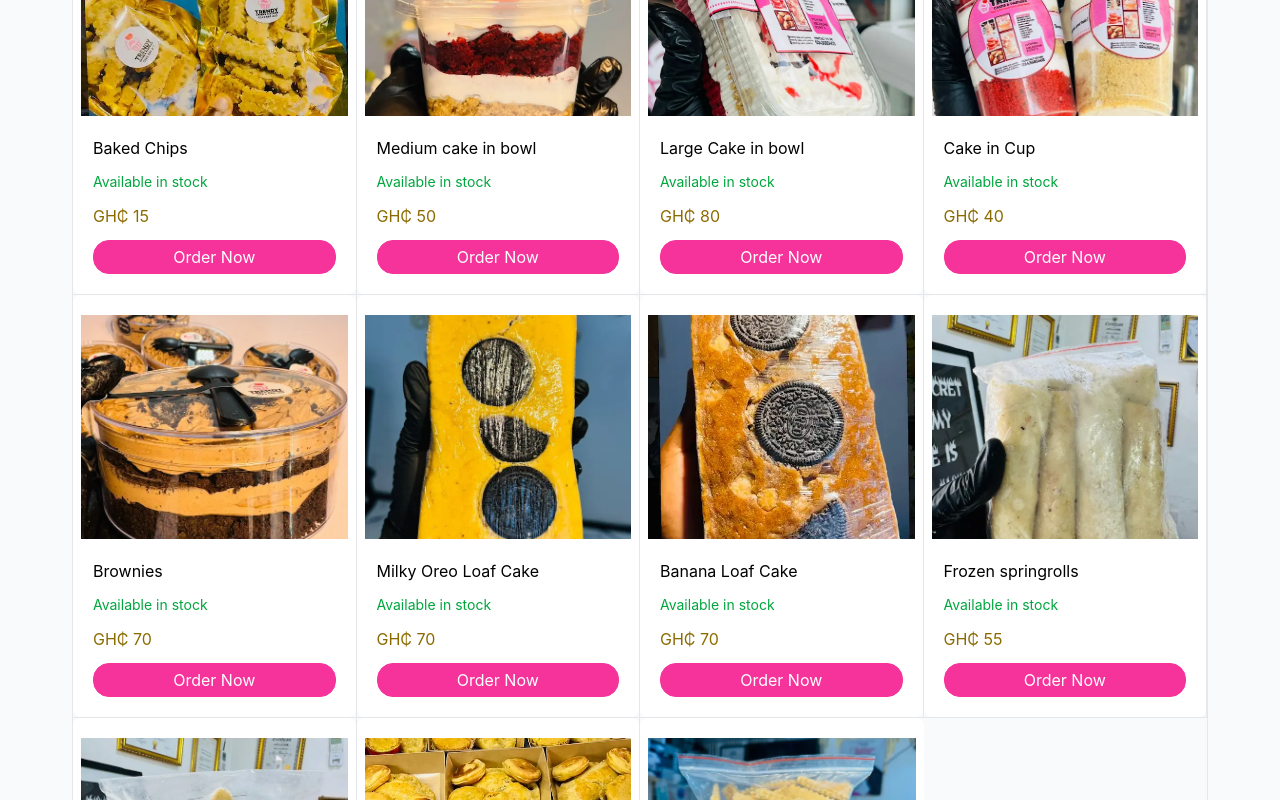
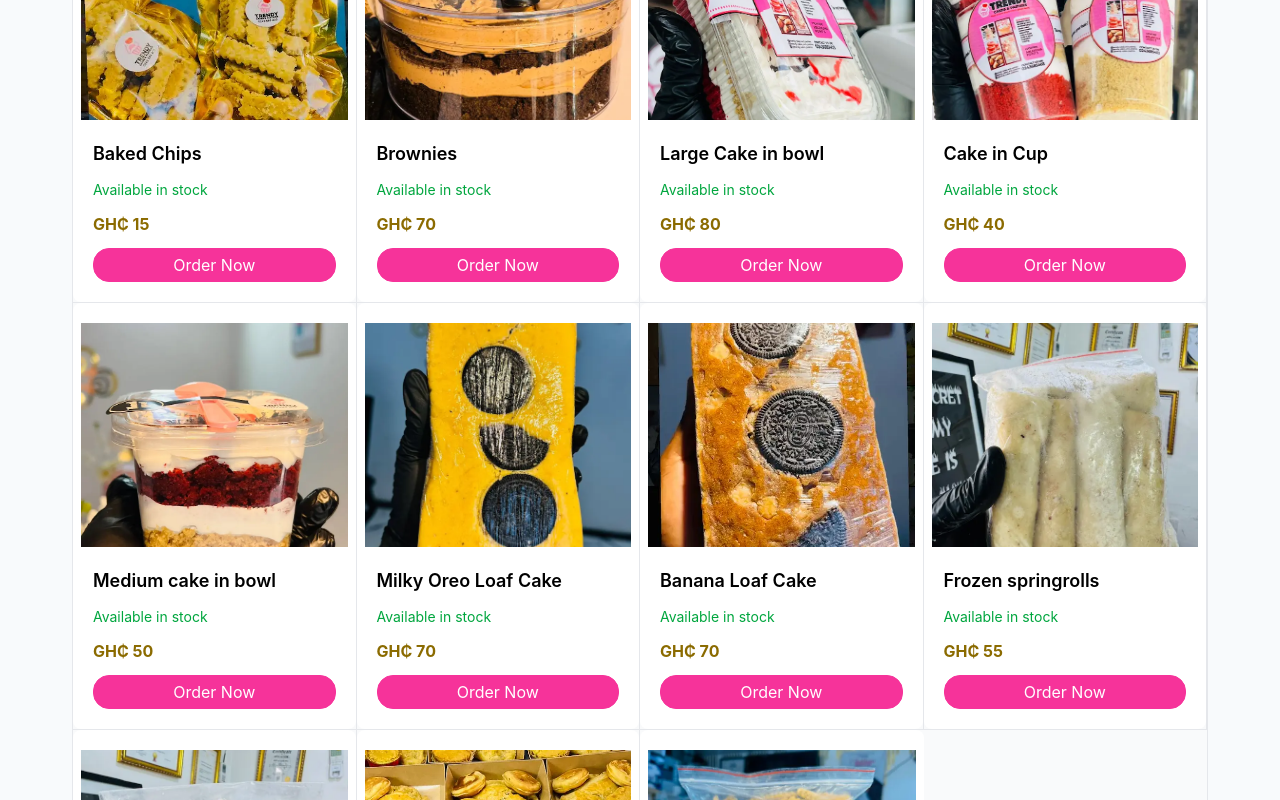
Before and after one commit to obedquao/trendycakes, a React (Vite) app in the folder trendycakes/: page /menu in a window 1280 px wide. Shown: the part 2360-3160 px from the top of the page. Built offline with nearby package versions, Linux system fonts and the light colour scheme; a web font is replaced by a local one.

Commit message:
minor changes

```diff
--- a/trendycakes/src/components/item.jsx
+++ b/trendycakes/src/components/item.jsx
@@ -14,9 +14,9 @@ export default function Item({ name, image, price, details }) {
         className="flex flex-col gap-3 px-3
       "
       >
-        <h3 className=" text-base">{name}</h3>
+        <h3 className=" text-lg font-semibold">{name}</h3>
         <p className="text-green-600  text-sm">{details}</p>
-        <h3 className="text-secondary ">{price}</h3>
+        <h3 className="text-secondary font-bold">{price}</h3>
         <a
           href={`https://wa.me/233243685403?text=${encodeURIComponent(message)}`}
           className="border border-pink-500 bg-pink-500 rounded-2xl py-1 px-5 text-base text-center text-white hover:cursor-pointer hover:text-pink-500 hover:bg-white transition-all ease-out "
--- a/trendycakes/src/data/birthdaycakes.js
+++ b/trendycakes/src/data/birthdaycakes.js
@@ -12,7 +12,7 @@ const birthdayCake = [
     details: "Available on Pre-order",
   },
   {
-    name: "Mickey Mouse Themed Cake",
+    name: "Mickey Mouse  Cake",
     image: "/images/birthday/mickeymouse.webp",
     price: "GH₵ 650",
     details: "Available on Pre-order",
@@ -66,7 +66,7 @@ const birthdayCake = [
     details: "Available on Pre-order",
   },
   {
-    name: "Spongebob Themed Cake",
+    name: "Spongebob Cake",
     image: "/images/birthday/spongebob.webp",
     price: "GH₵ 450",
     details: "Available on Pre-order",
@@ -90,6 +90,12 @@ const birthdayCake = [
     details: "Available on Pre-order",
   },
   {
+    name: "Oreo Birthday Cake",
+    image: "/images/birthday/oreocake.webp",
+    price: "GH₵ 480",
+    details: "Available on Pre-order",
+  },
+  {
     name: "Long Yellow  Birthday Cake",
     image: "/images/birthday/m10.webp",
     price: "GH₵ 800",
@@ -101,12 +107,7 @@ const birthdayCake = [
     price: "GH₵ 950",
     details: "Available on Pre-order",
   },
-  {
-    name: "Oreo Birthday Cake",
-    image: "/images/birthday/oreocake.webp",
-    price: "GH₵ 480",
-    details: "Available on Pre-order",
-  },
+
   {
     name: "Square Fruit Birthday Cake",
     image: "/images/birthday/m9.webp",
--- a/trendycakes/src/data/snacks.js
+++ b/trendycakes/src/data/snacks.js
@@ -6,11 +6,12 @@ const snacks = [
     details: "Available in stock",
   },
   {
-    name: "Medium cake in bowl",
-    image: "/images/snacks/bowl.webp",
-    price: "GH₵ 50",
+    name: "Brownies",
+    image: "/images/snacks/brownies.webp",
+    price: "GH₵ 70",
     details: "Available in stock",
   },
+
   {
     name: "Large Cake in bowl",
     image: "/images/snacks/largebowl.webp",
@@ -24,9 +25,9 @@ const snacks = [
     details: "Available in stock",
   },
   {
-    name: "Brownies",
-    image: "/images/snacks/brownies.webp",
-    price: "GH₵ 70",
+    name: "Medium cake in bowl",
+    image: "/images/snacks/bowl.webp",
+    price: "GH₵ 50",
     details: "Available in stock",
   },
   {
--- a/trendycakes/src/pages/about.jsx
+++ b/trendycakes/src/pages/about.jsx
@@ -28,7 +28,7 @@ export default function About() {
         <motion.h1
           initial={{ opacity: 0, y: 30 }}
           whileInView={{ opacity: 1, y: 0 }}
-          transition={{ duration: 0.5, ease: easeOut }}
+          transition={{ duration: 1.5, ease: easeOut }}
           viewport={{ once: true }}
           className="text-9xl md:text-[15vw] text-pink-500 font-black font-montserrat  -mt-32 z-1 absolute"
         >
```
